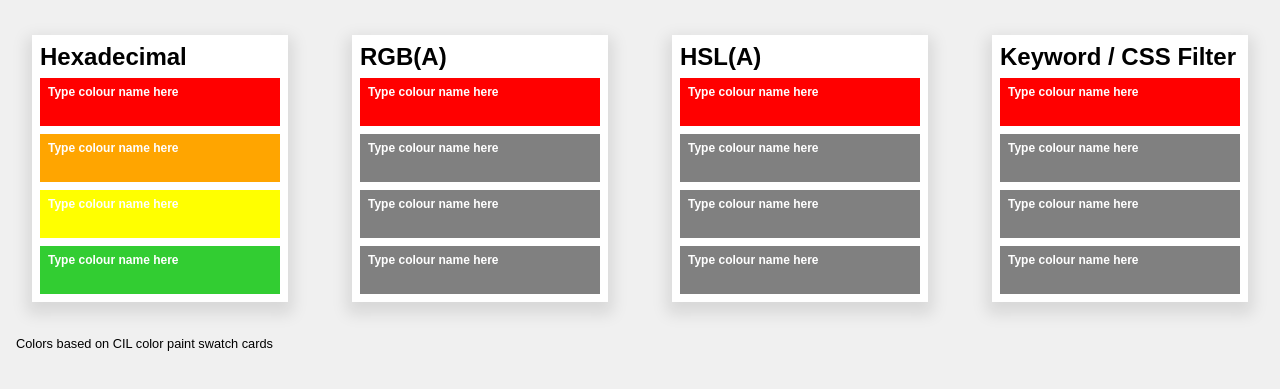
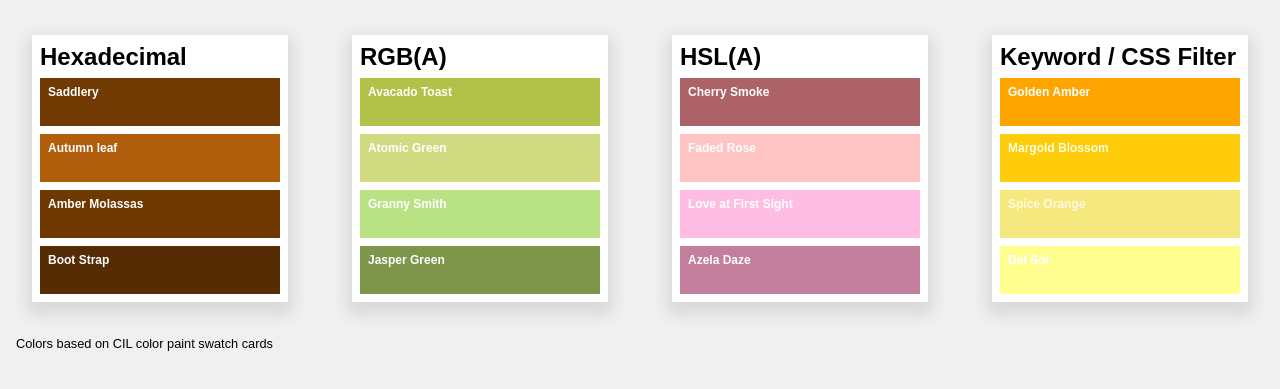
Before and after one commit to mateogrueso10-web/COMP1054-2026, a plain HTML site: page lab-2/index.html in a window 1280 px wide. Shown: the part 77-466 px from the top of the page. Drawn offline with Linux system fonts and the light colour scheme.

Commit message:
finished lab 2

```diff
--- a/lab-2/index.html
+++ b/lab-2/index.html
@@ -13,23 +13,32 @@ to match as closely as you can with the colors
 on the FIRST paint swatch card provided.
 -------------------------------------------------- */
 	#hex div:nth-of-type(1) {
-		background-color: red;
+		background-color: #713a02;
 	}
 	#hex div:nth-of-type(2) {
-		background-color: orange;
+		background-color: #b05e0c;
 	}
 	#hex div:nth-of-type(3) {
-		background-color: yellow;
+		background-color: #6e3801;
 	}
 	#hex div:nth-of-type(4) {
-		background-color: limegreen;
+		background-color: #552c04;
 	}
 /* STEP 2: Set each color in rgba format
 to match as closely as you can with the colors
 on the SECOND paint swatch card provided.
 -------------------------------------------------- */
 	#rgba div:nth-of-type(1) {
-		background-color: red;
+		background-color: rgba(178, 194, 72, 1);
+	}
+	#rgba div:nth-of-type(2) {
+		background-color: rgba(208, 218, 129, 1);
+	}
+	#rgba div:nth-of-type(3) {
+		background-color: rgba(170, 220, 106, 0.826);
+	}
+	#rgba div:nth-of-type(4) {
+		background-color: rgba(98, 129, 36, 0.826);
 	}
 	/* ...and so on... */
 
@@ -38,8 +47,19 @@ to match as closely as you can with the colors
 on the THIRD paint swatch card provided.
 -------------------------------------------------- */
 	#hsla div:nth-of-type(1) {
-		background-color: red;
+		background-color: hsl(357 31% 53%);
+
 	}
+	#hsla div:nth-of-type(2) {
+		background-color: hsl(0 100% 86% / 0.82);
+	}
+	#hsla div:nth-of-type(3) {
+		background-color: hsl(334 193% 76% / 0.37);
+	}
+	#hsla div:nth-of-type(4) {
+		background-color: hsl(336 36% 58% / 0.88);
+	}
+
 	/* ...and so on... */
 
 	/* STEP 4: Set each color using a CSS color keywords
@@ -50,7 +70,20 @@ produce an exact rendition of the swatch colors on the FOURTH card provided.
 (https://developer.mozilla.org/en-US/docs/Web/CSS/filter).
 -------------------------------------------------- */
 	#keyword div:nth-of-type(1) {
-		background-color: red;
+		background-color: orange;
+		filter: brightness(0.7) saturate(0.8), sepia(0.3);
+	}
+	#keyword div:nth-of-type(2) {
+		background-color: gold;
+		filter: saturate(1.3) hue-rotate(-10deg);
+	}
+	#keyword div:nth-of-type(3) {
+		background-color: yellow;
+		filter: brightness(0.9) saturate(0.6) sepia(0.4);
+	}
+	#keyword div:nth-of-type(4) {
+		background-color: khaki;
+		filter: brightness(1.1) saturate(1.2) sepia(0.1);
 	}
 	/* ...and so on... */
 
@@ -66,61 +99,61 @@ produce an exact rendition of the swatch colors on the FOURTH card provided.
 		<section id="hex">
 			<h2>Hexadecimal</h2>
 			<div>
-				<h3>Type colour name here</h3>
+				<h3>Saddlery</h3>
 			</div>
 			<div>
-				<h3>Type colour name here</h3>
+				<h3>Autumn leaf</h3>
 			</div>
 			<div>
-				<h3>Type colour name here</h3>
+				<h3>Amber Molassas</h3>
 			</div>
 			<div>
-				<h3>Type colour name here</h3>
+				<h3>Boot Strap</h3>
 			</div>
 		</section>
 		<section id="rgba">
 			<h2>RGB(A)</h2>
 			<div>
-				<h3>Type colour name here</h3>
+				<h3>Avacado Toast</h3>
 			</div>
 			<div>
-				<h3>Type colour name here</h3>
+				<h3>Atomic Green</h3>
 			</div>
 			<div>
-				<h3>Type colour name here</h3>
+				<h3>Granny Smith</h3>
 			</div>
 			<div>
-				<h3>Type colour name here</h3>
+				<h3>Jasper Green</h3>
 			</div>
 		</section>
 		<section id="hsla">
 			<h2>HSL(A)</h2>
 			<div>
-				<h3>Type colour name here</h3>
+				<h3>Cherry Smoke</h3>
 			</div>
 			<div>
-				<h3>Type colour name here</h3>
+				<h3>Faded Rose</h3>
 			</div>
 			<div>
-				<h3>Type colour name here</h3>
+				<h3>Love at First Sight</h3>
 			</div>
 			<div>
-				<h3>Type colour name here</h3>
+				<h3>Azela Daze</h3>
 			</div>
 		</section>
 		<section id="keyword">
 			<h2>Keyword / CSS Filter</h2>
 			<div>
-				<h3>Type colour name here</h3>
+				<h3>Golden Amber</h3>
 			</div>
 			<div>
-				<h3>Type colour name here</h3>
+				<h3>Margold Blossom</h3>
 			</div>
 			<div>
-				<h3>Type colour name here</h3>
+				<h3>Spice Orange</h3>
 			</div>
 			<div>
-				<h3>Type colour name here</h3>
+				<h3>Del Sol</h3>
 			</div>
 		</section>
 	</main>
```
Also changed, not shown: lesson-5/css/colors.css (+5 -3 lines), lesson-5/css/filters.css (+10 -0 lines), lesson-5/images/color-chips.jpg (added).
